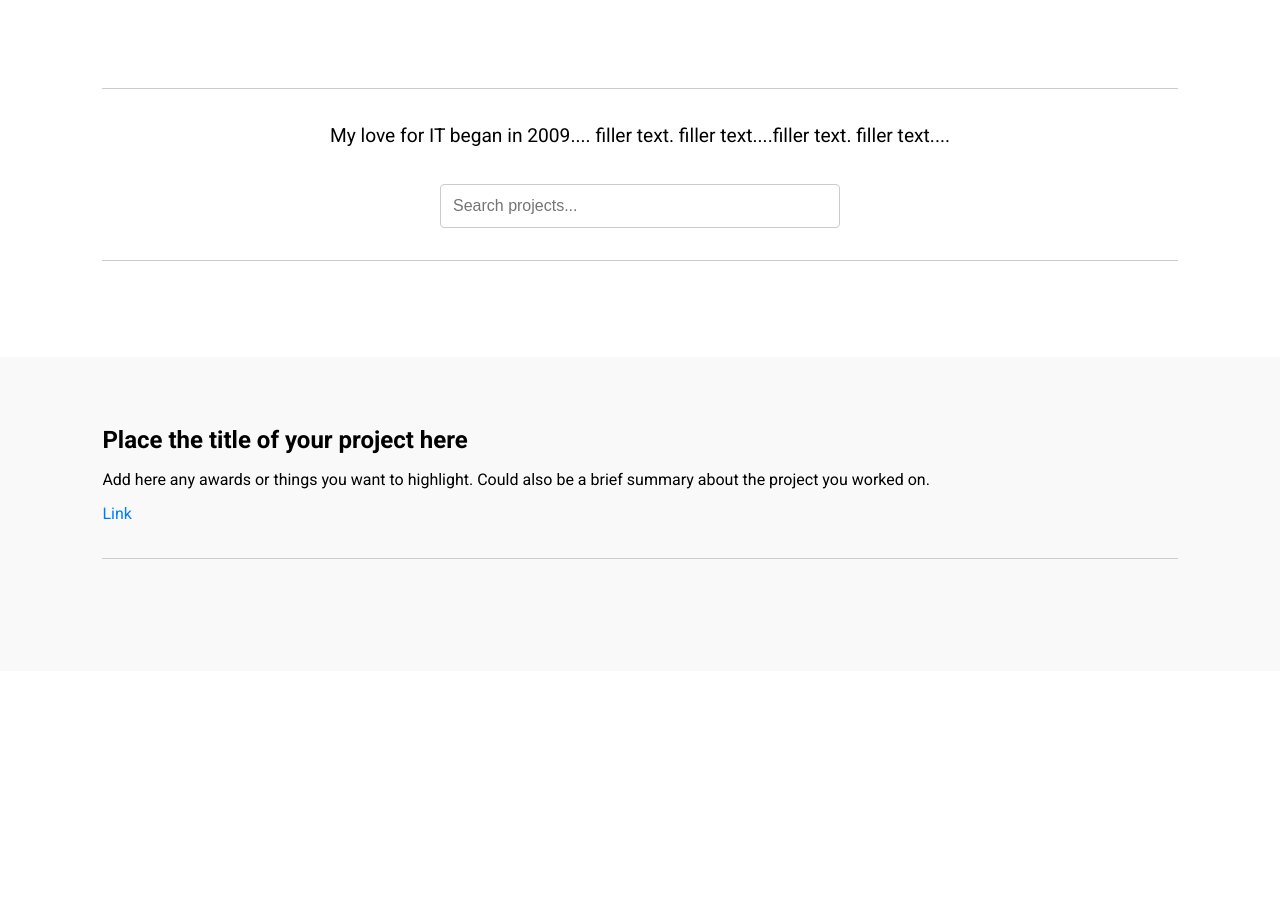
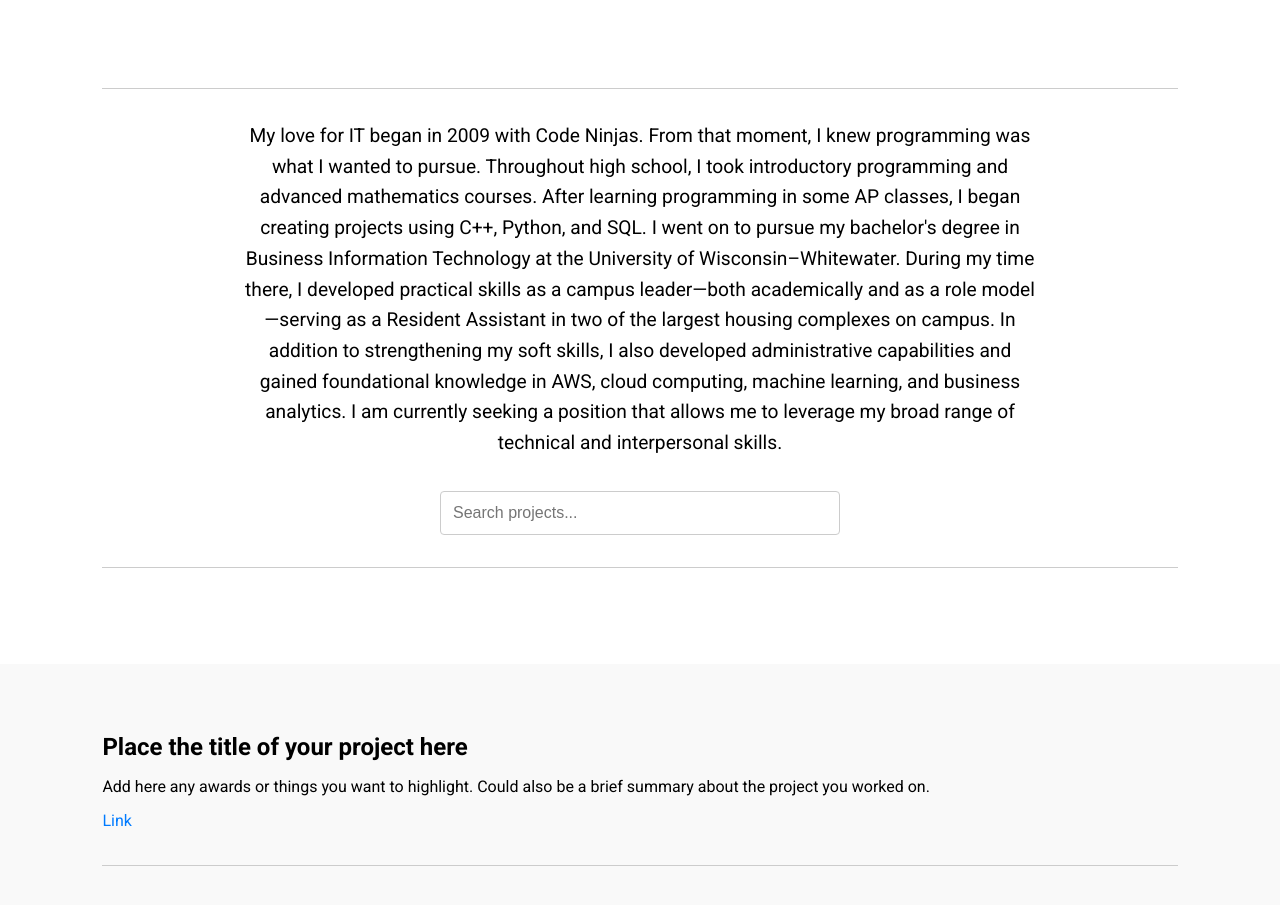
Before and after one commit to ShamShamsw/ShamShamsw.github.io, a plain HTML site: page index.html in a window 1280 px wide. Shown: the part 1040-1945 px from the top of the page. Before the commit the page ends 1711 px from the top, so only its background shows below. Drawn offline with Linux system fonts and the light colour scheme; files that its build step writes are made by us from their sources; no server answers; files whose address does not match are found by name.

Commit message:
text added to center-text

```diff
--- a/index.html
+++ b/index.html
@@ -56,7 +56,9 @@
   <section class="about">
     <hr />
     <p class="center-text">
-      My love for IT began in 2009.... filler text. filler text....filler text. filler text....
+      My love for IT began in 2009 with Code Ninjas. From that moment, I knew programming was what I wanted to pursue. Throughout high school, I took introductory programming and advanced mathematics courses. After learning programming in some AP classes, I began creating projects using C++, Python, and SQL. I went on to pursue my bachelor's degree in Business Information Technology at the University of Wisconsin–Whitewater. During my time there, I developed practical skills as a campus leader—both academically and as a role model—serving as a Resident Assistant in two of the largest housing complexes on campus. In addition to strengthening my soft skills, I also developed administrative capabilities and gained foundational knowledge in AWS, cloud computing, machine learning, and business analytics. I am currently seeking a position that allows me to leverage my broad range of technical and interpersonal skills.
+
+
     </p>
     <div class="search-bar">
       <input type="text" id="searchInput" placeholder="Search projects..." />
```
